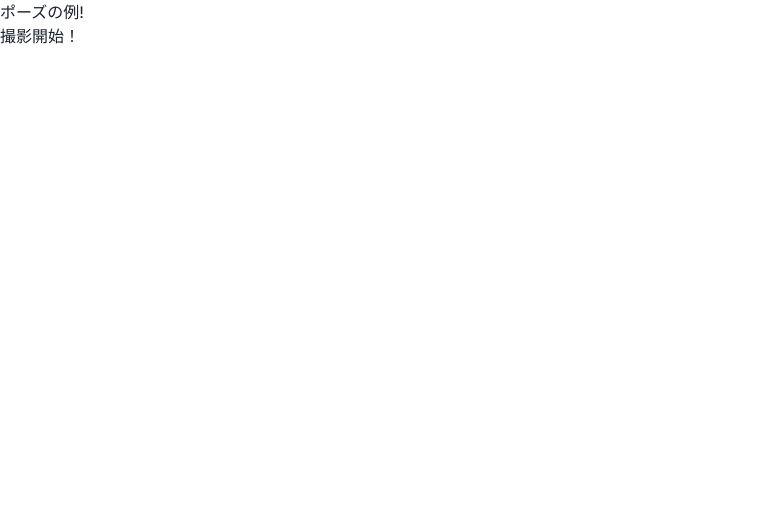
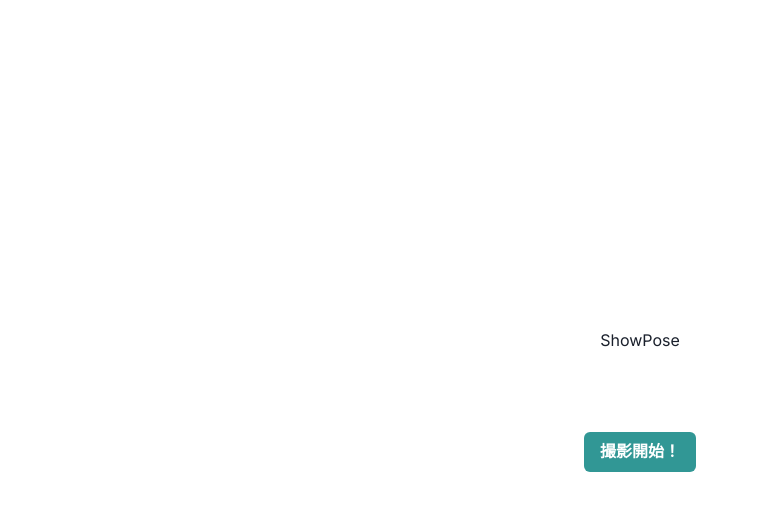
Before and after one commit to Yoh-lab/hackathon_frontend, a Next.js app: page /show-example-screen in a window 1280 px wide. Shown: the top 510 px of the page, without its empty margins (0-759 px from the left). Built offline with nearby package versions, Linux system fonts and the light colour scheme.

Commit message:
add function page transition

```diff
--- a/src/app/page.tsx
+++ b/src/app/page.tsx
@@ -3,12 +3,13 @@
 import { Flex, Box } from "@chakra-ui/react";
 import { Text } from '@chakra-ui/react'
 import { Button, ButtonGroup } from '@chakra-ui/react'
+import Link from 'next/link';
 
 export default function Home() {
   return (
     <Flex direction="column" align="center" justify="center" minH="100vh" gap={20}>
       <Text fontSize='4xl'>酔っ払いメーター</Text>
-      <Button colorScheme='teal' size='md'>診断開始！</Button>
+      <Link href="/roulette-screen"><Button colorScheme='teal' size='md'>診断開始！</Button></Link>
     </Flex>
   );
 }
--- a/src/app/show-example-screen/page.tsx
+++ b/src/app/show-example-screen/page.tsx
@@ -1,17 +1,16 @@
 "use client";
 
-import Image from "next/image";
-
+import { Flex, Box } from "@chakra-ui/react";
+import { Text } from '@chakra-ui/react'
+import { Button, ButtonGroup } from '@chakra-ui/react'
+import Link from 'next/link';
+import { ShowPose } from "../../components/showPose";
 
 export default function Home() {
   return (
-    <div>
-        <div>
-            ポーズの例!
-        </div>
-        <div>
-            撮影開始！
-        </div>
-    </div>
+    <Flex direction="column" align="center" justify="center" minH="100vh" gap={20}>
+      <ShowPose />
+      <Link href="/show-example-screen"><Button colorScheme='teal' size='md'>撮影開始！</Button></Link>
+    </Flex>
   );
 }
--- /dev/null
+++ b/src/components/roulette.tsx
@@ -0,0 +1,3 @@
+export const Roulette = () => {
+    return "Roulette";
+};
--- /dev/null
+++ b/src/components/showPose.tsx
@@ -0,0 +1,3 @@
+export const ShowPose = () => {
+    return "ShowPose";
+};
```
Also changed, not shown: src/app/roulette-screen/page.tsx (+10 -4 lines), src/app/shooting-screen/page.tsx (+7 -4 lines).
